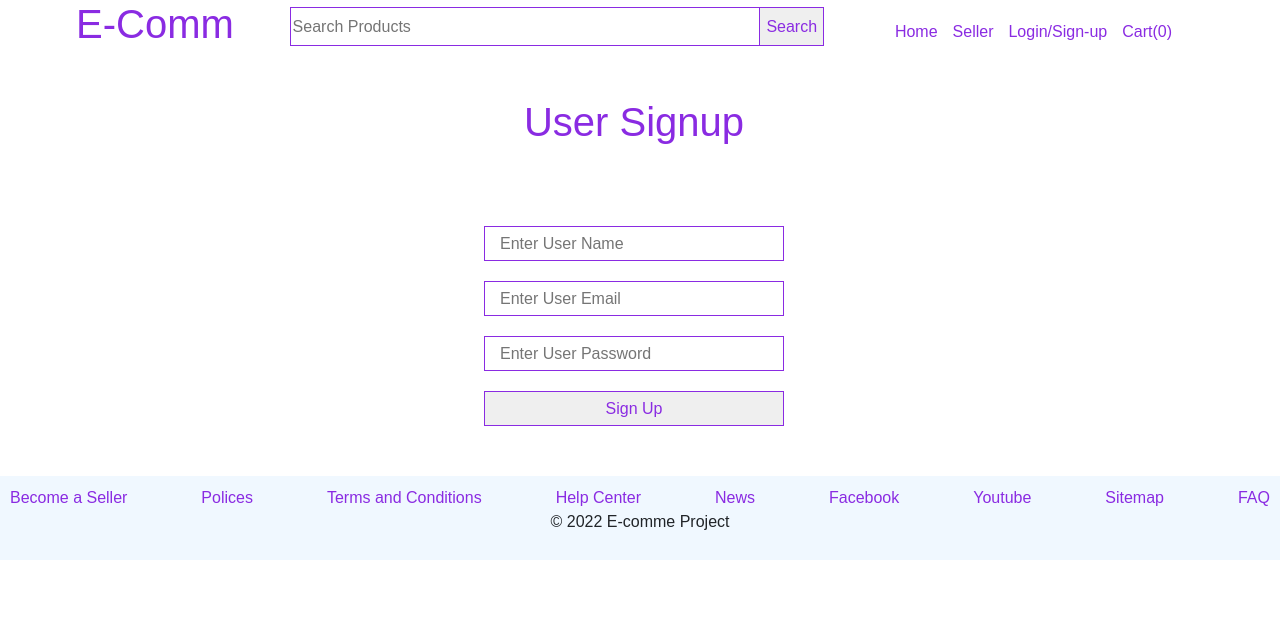
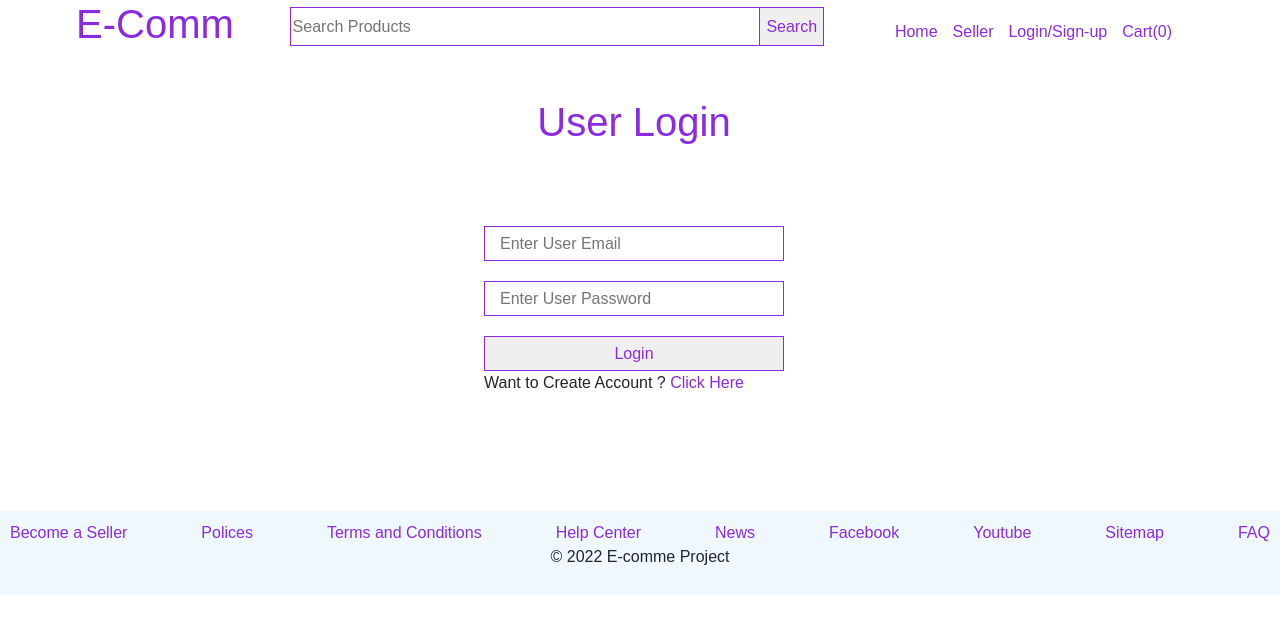
Before and after one commit to Sahil-pillania/E-Commerce_angular, an Angular app: page /user-auth in a window 1280 px wide. Shown: the top 634 px of the page. Built offline with nearby package versions, Linux system fonts and the light colour scheme.

Commit message:
login form API

```diff
--- a/src/app/header/header.component.ts
+++ b/src/app/header/header.component.ts
@@ -25,14 +25,17 @@
             let sellerStore = localStorage.getItem('seller');
             let sellerData = sellerStore && JSON.parse(sellerStore)[0];
             this.sellerName = sellerData.name;
+          }
         } else if (localStorage.getItem('user')) {
           let userStore = localStorage.getItem('user');
           let userData = userStore && JSON.parse(userStore);
           this.userName = userData.name;
+          console.log(this.menuType);
+
           this.menuType = 'user';
+          console.log(this.menuType);
         } else {
           this.menuType = 'default';
-          }
         }
       }
     });
--- a/src/app/services/user.service.ts
+++ b/src/app/services/user.service.ts
@@ -1,7 +1,7 @@
 import { HttpClient } from '@angular/common/http';
 import { Injectable } from '@angular/core';
 import { Router } from '@angular/router';
-import { signUp } from 'src/data-type';
+import { login, signUp } from 'src/data-type';
 
 @Injectable({
   providedIn: 'root',
@@ -18,6 +18,19 @@
         }
       });
   }
+  userLogin(data: login) {
+    this.http
+      .get<signUp[]>(
+        `http://localhost:3000/users?email=${data.email}&password=${data.password}`,
+        { observe: 'response' }
+      )
+      .subscribe((result) => {
+        if (result && result.body) {
+          localStorage.setItem('user', JSON.stringify(result.body[0]));
+          this.router.navigate(['/']);
+        }
+      });
+  }
   userAuthReload() {
     if (localStorage.getItem('user')) {
       this.router.navigate(['/']);
--- a/src/app/user-auth/user-auth.component.css
+++ b/src/app/user-auth/user-auth.component.css
@@ -7,3 +7,10 @@
 
   text-align: center;
 }
+.user-auth {
+  margin-bottom: 100px;
+}
+.user-auth a {
+  color: blueviolet;
+  cursor: pointer;
+}
--- a/src/app/user-auth/user-auth.component.html
+++ b/src/app/user-auth/user-auth.component.html
@@ -1,9 +1,21 @@
 <div class="user-auth">
+    <div *ngIf="!showLogin" class="sign-up">
         <h1>User Signup</h1>
         <form #userSignUp="ngForm" class="common-form" (ngSubmit)="signUp(userSignUp.value)">
             <input type="text" class="form-input" name="name" placeholder="Enter User Name" ngModel />
             <input type="text" class="form-input" name="email" placeholder="Enter User Email" ngModel /><input
                 type="password" class="form-input" name="password" placeholder="Enter User Password" ngModel />
             <button class="form-button">Sign Up</button>
+            <p>Already Have Account ? <a (click)="openLogin()">Click Here</a></p>
         </form>
     </div>
+    <div *ngIf="showLogin" class="login">
+        <h1>User Login</h1>
+        <form #userLogin="ngForm" class="common-form" (ngSubmit)="login(userLogin.value)">
+            <input type="text" class="form-input" name="email" placeholder="Enter User Email" ngModel /><input
+                type="password" class="form-input" name="password" placeholder="Enter User Password" ngModel />
+            <button class="form-button">Login</button>
+            <p>Want to Create Account ? <a (click)="openSignUp()">Click Here</a></p>
+        </form>
+    </div>
+</div>
--- a/src/app/user-auth/user-auth.component.ts
+++ b/src/app/user-auth/user-auth.component.ts
@@ -1,5 +1,5 @@
 import { Component, OnInit } from '@angular/core';
-import { signUp } from 'src/data-type';
+import { signUp, login } from 'src/data-type';
 import { UserService } from '../services/user.service';
 
 @Component({
@@ -9,7 +9,7 @@
 })
 export class UserAuthComponent implements OnInit {
   constructor(private user: UserService) {}
-
+  showLogin: boolean = true;
   ngOnInit(): void {
     this.user.userAuthReload();
   }
@@ -17,4 +17,14 @@
   signUp(data: signUp) {
     this.user.userSignUp(data);
   }
+  login(data: login) {
+    console.warn(data);
+    this.user.userLogin(data);
+  }
+  openSignUp() {
+    this.showLogin = false;
+  }
+  openLogin() {
+    this.showLogin = true;
+  }
 }
```
Lines whose indentation alone changed are shown as unchanged.
